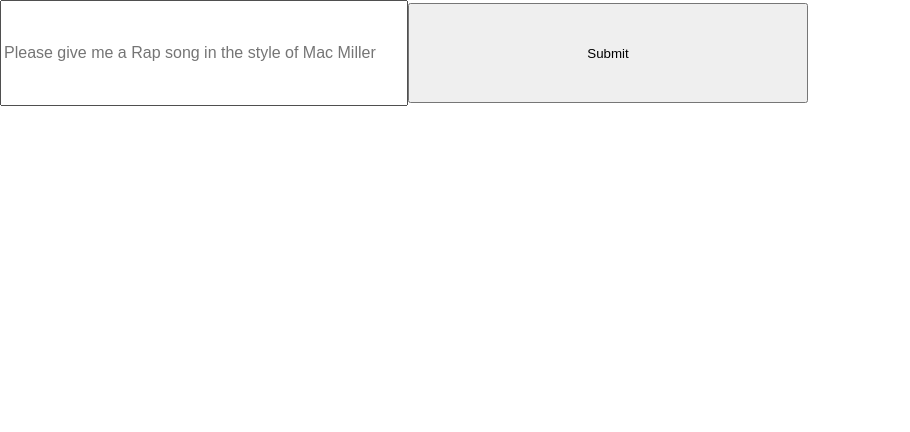
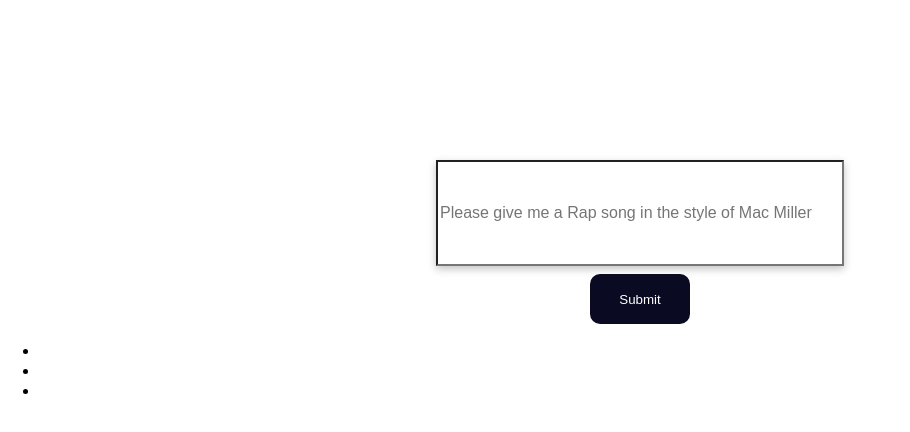
Before and after one commit to mumichians/Frontend, a React (Create React App) app in the folder my-app/: page / in a window 1280 px wide. Shown: the top 432 px of the page, without its empty margins (0-910 px from the left). Built offline with nearby package versions, Linux system fonts and the light colour scheme; no server answers.

Commit message:
the test input and output is wokring

```diff
--- a/my-app/src/App.js
+++ b/my-app/src/App.js
@@ -3,11 +3,11 @@
 import Container from './Container'
 
 function App(){
-  const [query, setQuery] = useState("")
+  const [content, setContent] = useState("")
   return(
     <div>
-      <QueryForm onQuery={setQuery}/>
-      <Container query={query}/>
+      <QueryForm setContent={setContent}/>
+      <Container content={content}/>
     </div>
   );
 }
--- a/my-app/src/Container.js
+++ b/my-app/src/Container.js
@@ -1,18 +1,21 @@
 import React, { useEffect, useState } from 'react';
 
-function Container({query}){
-    const {lyrics, setLyrics} = useState('');
+function Container({content}){
     console.log("function container is being called")
-    useEffect(() => {
-        fetch('/profile')
-          .then(results => results.json())
-          .then(data => {
-            console.log(data)
-          });
-      }, []);
-
+    console.log({content})
       return(
-        <div>{lyrics}</div>
+        <div className="container">
+          <div>
+            <ul>
+              <li>{content['parsed_artist']}</li>
+              <li>{content['parsed_genre']}</li>
+              <li>{content['parsed_subject']}</li>
+            </ul>
+          </div>
+          <div className="lyrics">
+          {content['test']}
+          </div>
+        </div>
       )
 
 }
--- a/my-app/src/QueryForm.css
+++ b/my-app/src/QueryForm.css
@@ -1,13 +1,44 @@
 .QueryForm
 {
     font-size:14pt;
+    margin-top: 20vh;
+
 }
 
 .QueryForm input
 {
+
+    margin: 0 auto;
+    display: block;
+
+}
+
+#search{
     height:100px;
     width:400px;
+    box-shadow: rgba(0, 0, 0, 0.24) 0px 3px 8px;
+
 }
+
+#submit-btn{
+    height:50px;
+    width:100px;
+    margin-top: 1vh;
+    color: #fff;
+    border:none;
+    border-radius:10px;
+    background-color:#0a0a23;
+
+}
+
+
+
+#submit-btn:hover {
+    color: #fff;
+    background-color: #0b5ed7;
+    border-color: #0a58ca;
+}
+
 
 .QueryForm ::placeholder
 {
--- a/my-app/src/QueryForm.js
+++ b/my-app/src/QueryForm.js
@@ -1,7 +1,7 @@
 import React, {useState} from 'react';
 import './QueryForm.css';
 
-function QueryForm({onQuery}){
+function QueryForm({setContent}){
 
   const [inputVal, setInput] = useState("");
 
@@ -16,9 +16,34 @@
   const handleSubmit = (event) => {
     event.preventDefault();
     console.log("Query Form got this value in HandleSubmit(): " + inputVal);
-    onQuery(inputVal);
+    if(inputVal == ""){
+      alert("Prompt cannot be blank");
+    }else{
+      fetchData();
+    }
+  };
 
-  };
+  const fetchData = async () => {
+    try {
+        const data = await (await fetch(`/query`)).json()
+        console.log("got data")
+        console.log(data)
+        setContent(data)
+    } catch (err) {
+        console.log(err.message)
+    }
+}
+
+
+  //  useEffect(() => {
+  //       fetch('/query')
+  //         .then(results => console.log(results))
+  //         .then(data => {
+  //           console.log("came back with a response")
+  //           console.log(data)
+  //         });
+  //     }, []);
+
 
   const handleChange = (event) => {
     console.log("Query Form got this value in handleChange(): " + event.target.value);
@@ -28,8 +53,8 @@
   return(
     <div className="QueryForm">
       <form onSubmit={handleSubmit}>
-      <input type="text" value={inputVal} placeholder={placeholderStr} onChange={handleChange}/>
-      <input type="submit"/>
+      <input type="text" id='search' value={inputVal} placeholder={placeholderStr} onChange={handleChange}/>
+      <input type="submit" id='submit-btn'/>
       </form>
     </div>
   )
```
Also changed, not shown: 1 other file (tests, documents, lock files or other folders).
